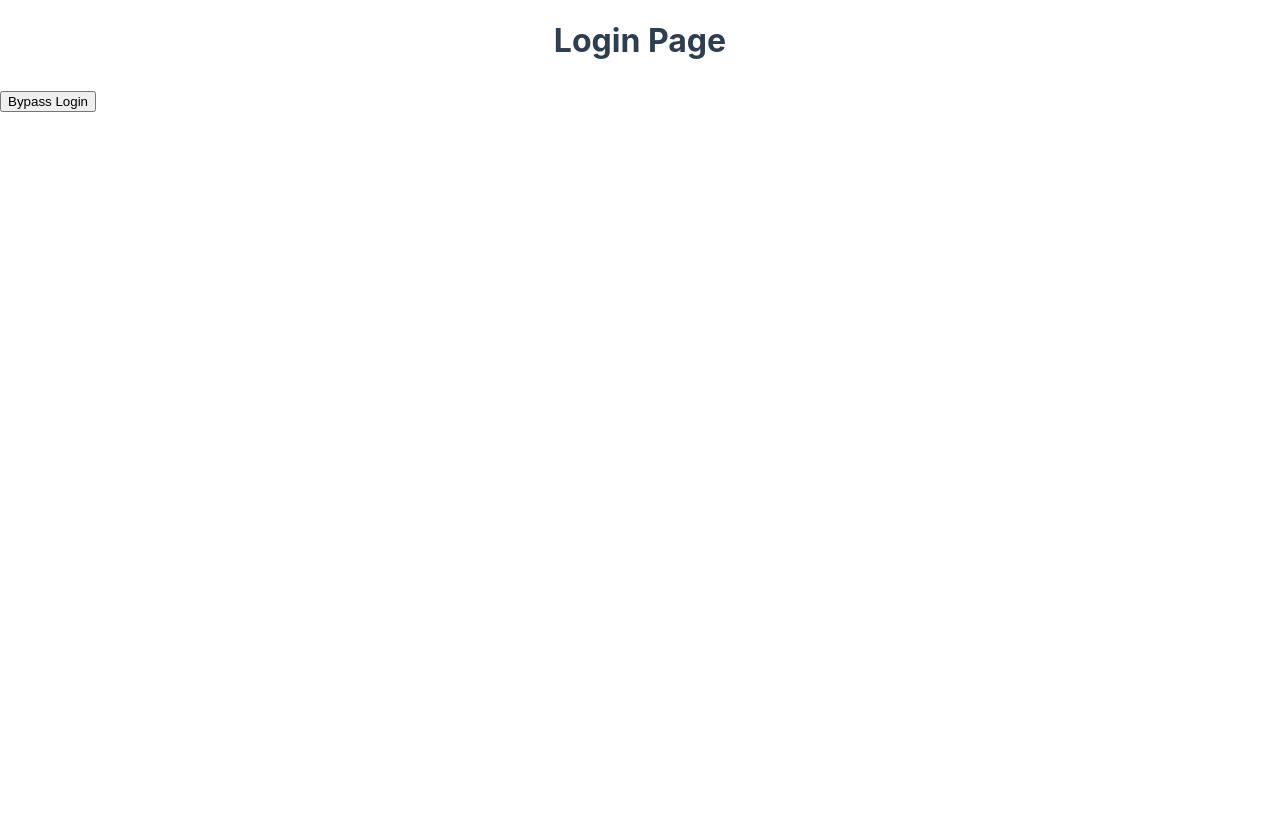
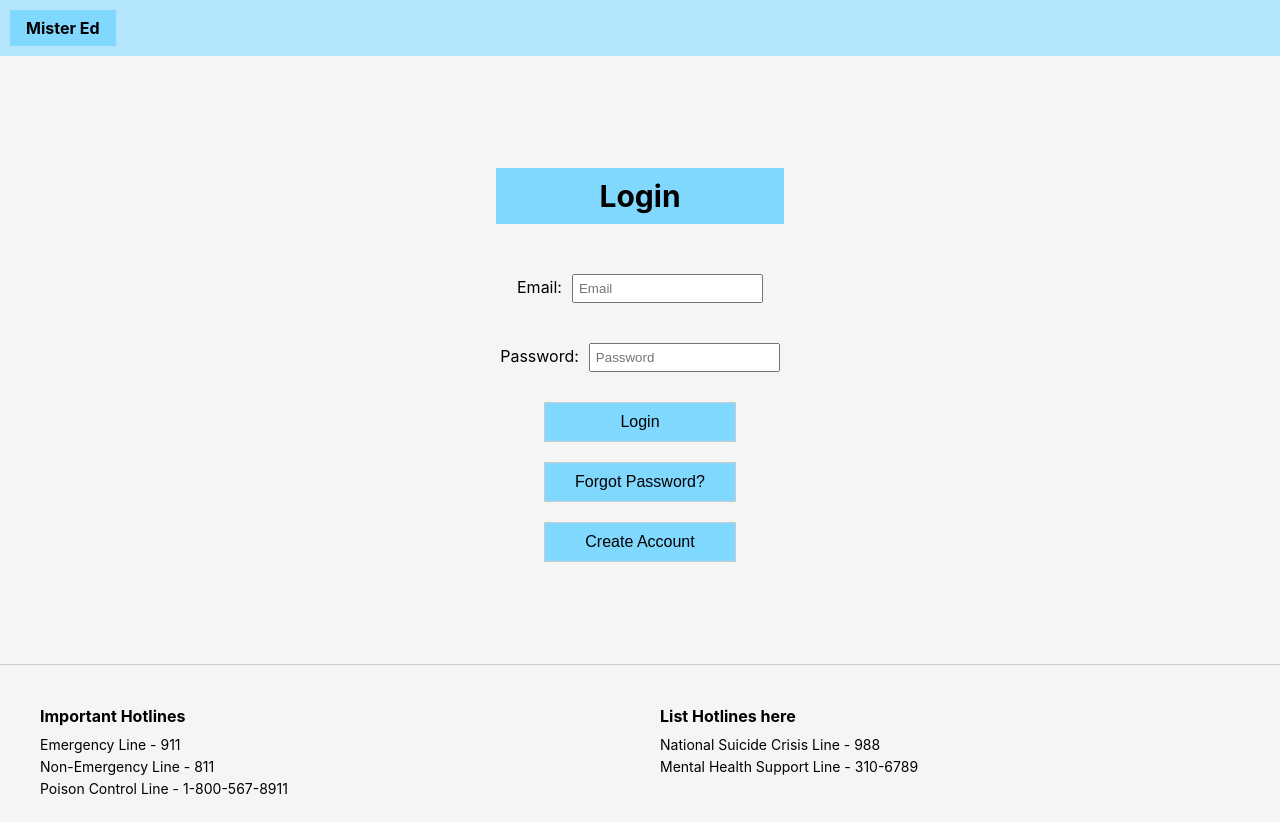
Before and after one commit to SENG-350-2024-fall/Team7, a React (Create React App) app in the folder mr_ed/: page / in a window 1280 px wide. Before the commit the page ends 800 px from the top, so only its background shows below. Built offline with nearby package versions, Linux system fonts and the light colour scheme.

Commit message:
Format Login Page correctly, adjust header to work with login page

```diff
--- a/mr_ed/src/App.js
+++ b/mr_ed/src/App.js
@@ -14,10 +14,12 @@ function App() {
     <Router>
       <div className="App">
       { !isLoggedIn &&  <div className="LoggedOut">
+          <MrEdHeader setIsLoggedIn={setIsLoggedIn} isLoggedIn={isLoggedIn}/>
           <LoginPage setIsLoggedIn={setIsLoggedIn} />
+          <Footer />
         </div> }
         { isLoggedIn &&<div className="LoggedIn">
-          <MrEdHeader setIsLoggedIn={setIsLoggedIn}/>
+          <MrEdHeader setIsLoggedIn={setIsLoggedIn} isLoggedIn={isLoggedIn}/>
           <Switch>
             <Route exact path="/">
               <HomeScreen />
--- a/mr_ed/src/LoginPage.js
+++ b/mr_ed/src/LoginPage.js
@@ -1,14 +1,28 @@
 import React from 'react';
 
 const LoginPage = ({ setIsLoggedIn }) => {
-    const handleBypassLogin = () => {
+    const handleLogin = () => {
         setIsLoggedIn(true);
     };
 
     return (
-        <div>
-            <h1>Login Page</h1>
-            <button onClick={handleBypassLogin}>Bypass Login</button>
+        <div className="login-container">
+                <h1 className="login-title-label">Login</h1>
+                <div style={{ margin: '20px 0' }}>
+                    <label>
+                        Email:
+                        <input type="email" placeholder="Email" style={{ marginLeft: '10px', padding: '5px' }} />
+                    </label>
+                </div>
+                <div style={{ margin: '20px 0' }}>
+                    <label>
+                        Password:
+                        <input type="password" placeholder="Password" style={{ marginLeft: '10px', padding: '5px' }} />
+                    </label>
+                </div>
+                <button className="login-screen-buttons" onClick={handleLogin} >Login</button>
+                <button className="login-screen-buttons">Forgot Password?</button>
+                <button className="login-screen-buttons">Create Account</button>
         </div>
     );
 };
--- a/mr_ed/src/index.css
+++ b/mr_ed/src/index.css
@@ -54,6 +54,45 @@ code {
 
 .icon-button, .home-button {
   padding: 5px 10px;
+}
+
+/* LoginScreen */
+
+.login-container {
+  display: flex;
+  flex-direction: column;
+  align-items: center;
+  justify-content: center;
+  height: 76vh;
+  background-color: #f5f5f5; /* Light gray background */
+}
+
+.login-title-label {
+  background-color: #80d8ff; /* Button color (slightly darker blue) */
+  border: none;
+  padding: 10px 16px;
+  color: black;
+  font-size: 30px;
+  cursor: pointer;
+  font-weight: bold;
+  width: 20%;
+}
+
+.login-screen-buttons {
+  background-color: #80d8ff; /* Light blue color */
+  border: 1px solid #ccc;
+  padding: 10px 20px;
+  margin: 10px 0;
+  font-size: 16px;
+  cursor: pointer;
+  width: 15%;
+  text-align: center;
+  color: black;
+  text-decoration: none;
+}
+
+.login-screen-buttons:hover {
+  background-color: #4fc3f7; /* Darker blue on hover */
 }
 
 /* HomeScreen */
--- a/mr_ed/src/mrEdHeader.js
+++ b/mr_ed/src/mrEdHeader.js
@@ -1,7 +1,7 @@
 import React, {useState} from 'react';
 import { Link } from 'react-router-dom';
 
-const MrEdHeader = ({ setIsLoggedIn }) => {
+const MrEdHeader = ({ setIsLoggedIn, isLoggedIn}) => {
     const [position, setPosition] = useState(0);
 
     const changePosition = () => {
@@ -11,17 +11,19 @@ const MrEdHeader = ({ setIsLoggedIn }) => {
         setPosition(position + 1);
     }
 
-    const handleBypassLogin = () => {
+    const handleLogout = () => {
         setIsLoggedIn(false);
     };
     return (
+      <switch>
+        {isLoggedIn? (
           <div className="header-container">
             <div className="header-left">
               <Link className="header-button name-button" to="/">Mister Ed</Link>
             </div>
             <div className="header-right">
               <button className="header-button waitlist-button" onClick={changePosition}>Waitlist Position: {position ? position : "N/A"}</button>
-            <button className="header-button log-out-button" onClick={handleBypassLogin}>Log Out</button>
+              <button className="header-button log-out-button" onClick={handleLogout}>Log Out</button>
               <Link className="header-button icon-button" to="/MyAccount">
                 <i className="fas fa-user-circle"></i>
               </Link>
@@ -30,6 +32,16 @@ const MrEdHeader = ({ setIsLoggedIn }) => {
               </Link>
             </div>
           </div>
+        ) : (
+          <div className="header-container">
+            <div className="header-left">
+              <label className="header-button name-button">Mister Ed</label>
+            </div>
+            <div className="header-right">
+            </div>
+          </div>
+        )}
+        </switch>
       );
     };
 
```
Lines whose indentation alone changed are shown as unchanged.
